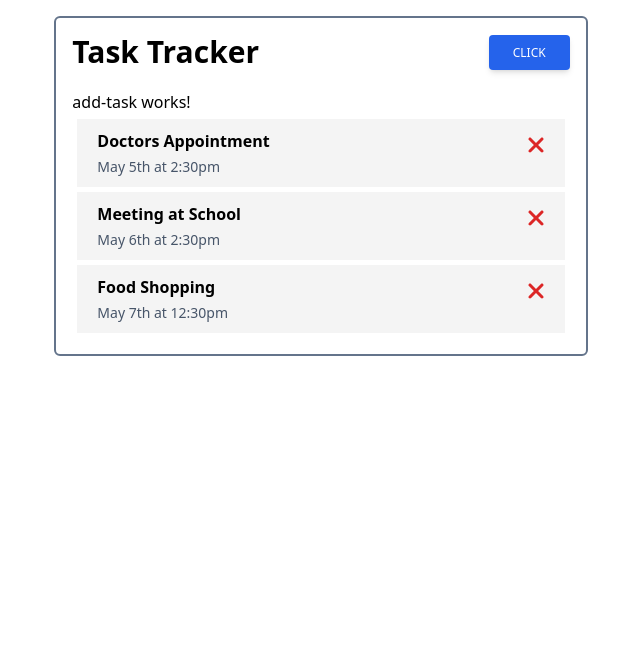
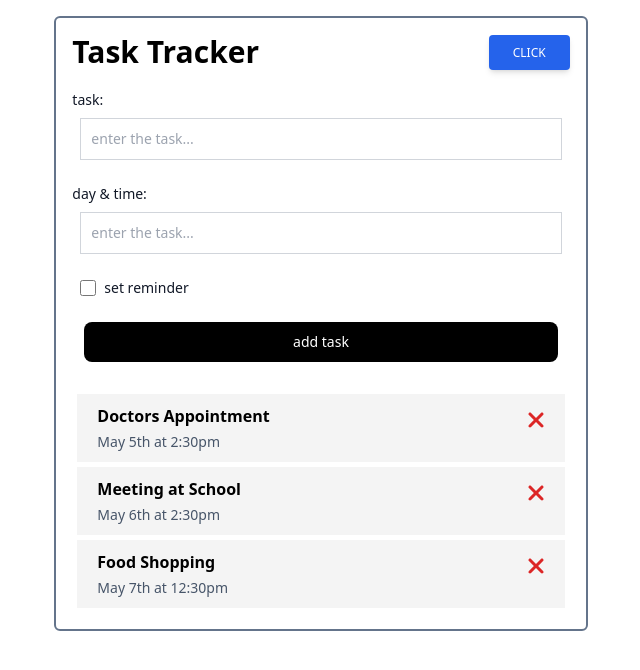
Before and after one commit to Sepehr-Aghdasi/task-tracker, an Angular app: page / in a window 1280 px wide. Shown: the top 670 px of the page, without its empty margins (319-959 px from the left). Built offline with nearby package versions, Linux system fonts and the light colour scheme; data requests are answered from the project's data file.

Commit message:
Create input/buttons & add styles

```diff
--- a/src/app/components/add-task/add-task.component.html
+++ b/src/app/components/add-task/add-task.component.html
@@ -1 +1,55 @@
-<p>add-task works!</p>
+<div class="add-task">
+  <form>
+    <div class="mb-6">
+      <label for="text" class="block mb-2 text-sm font-medium text-gray-900"
+        >task:</label
+      >
+      <div class="mx-2">
+        <input
+          type="text"
+          id="text"
+          class="border border-gray-300 text-gray-900 text-sm focus:ring-blue-500 focus:border-blue-500 block w-full p-2.5"
+          placeholder="enter the task..."
+          required
+        />
+      </div>
+    </div>
+
+    <div class="mb-6">
+      <label for="time" class="block mb-2 text-sm font-medium text-gray-900"
+        >day & time:</label
+      >
+      <div class="mx-2">
+        <input
+          type="text"
+          id="time"
+          class="border border-gray-300 text-gray-900 text-sm focus:ring-blue-500 focus:border-blue-500 block w-full p-2.5"
+          placeholder="enter the task..."
+          required
+        />
+      </div>
+    </div>
+
+    <div class="flex items-start mb-6 mx-2">
+      <div class="flex items-center h-5">
+        <input
+          id="reminder"
+          type="checkbox"
+          value=""
+          class="w-4 h-4 bg-gray-50 rounded border border-gray-300 focus:ring-3 focus:ring-blue-300 dark:bg-gray-700"
+        />
+      </div>
+      <label for="reminder" class="ml-2 text-sm font-medium text-gray-900"
+        >set reminder</label
+      >
+    </div>
+    <div class="mx-3 mb-8">
+      <button
+        type="submit"
+        class="text-white bg-black hover:bg-gray-900 focus:ring-4 focus:outline-none focus:ring-blue-300 font-medium rounded-lg text-sm w-full px-5 py-2.5 text-center"
+      >
+        add task
+      </button>
+    </div>
+  </form>
+</div>
```
